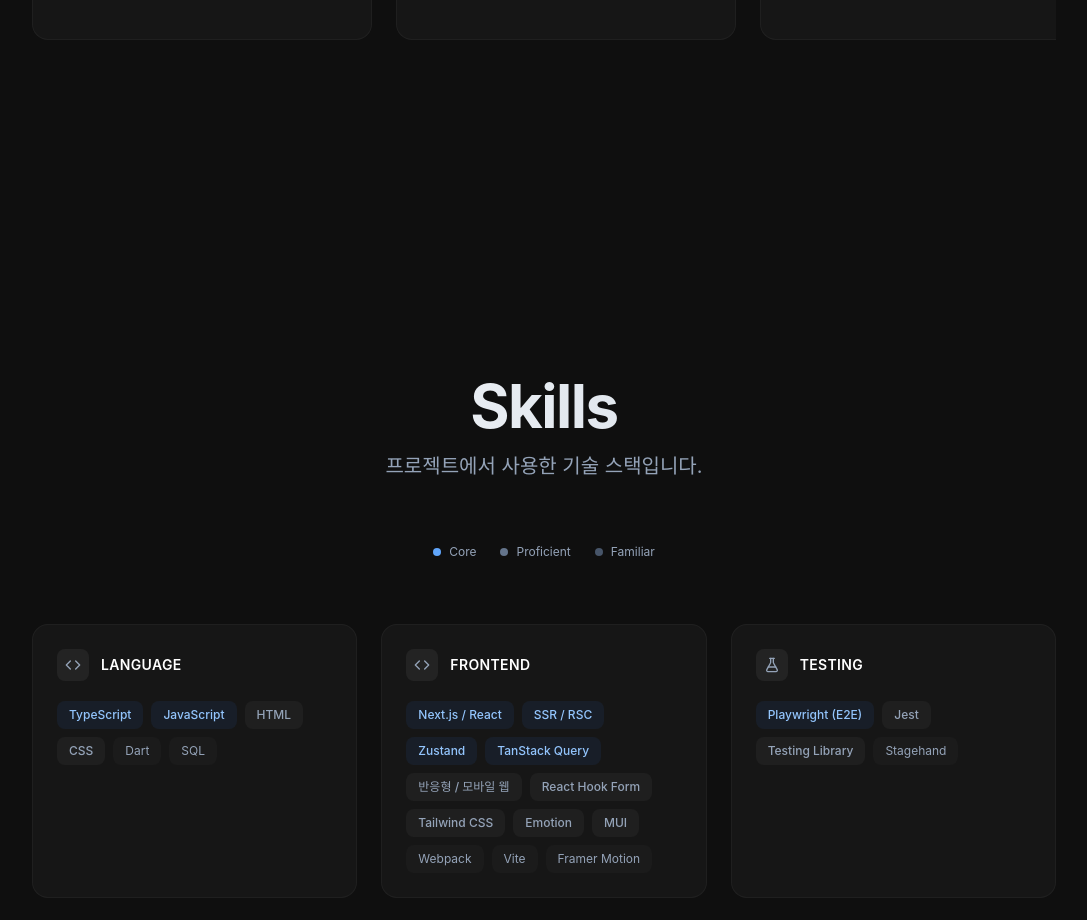
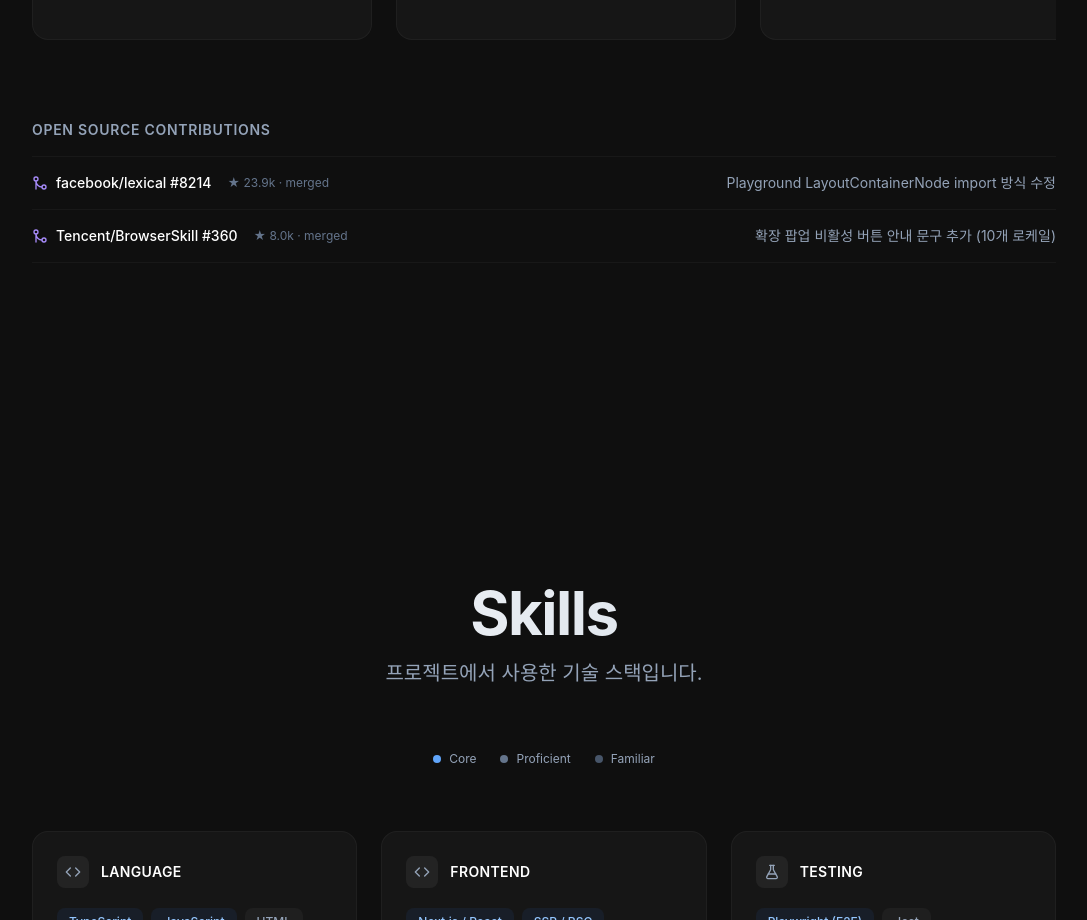
Before and after one commit to WhyBusyy/portfolio, a Next.js app: page / in a window 1280 px wide. Shown: the part 6080-7000 px from the top of the page, without its empty margins (96-1183 px from the left). Built offline with nearby package versions, Linux system fonts and the light colour scheme; a web font is replaced by a local one.

Commit message:
feat: 사이드 프로젝트 섹션에 오픈소스 기여 목록 추가
facebook/lexical #8214, Tencent/BrowserSkill #360 머지 PR을
Side Projects 카드 아래 한 줄 목록으로 노출

```diff
--- a/src/components/SideProjects.tsx
+++ b/src/components/SideProjects.tsx
@@ -11,6 +11,7 @@ import {
   Terminal,
   Package,
   Gamepad2,
+  GitMerge,
   ChevronLeft,
   ChevronRight,
 } from "lucide-react";
@@ -149,6 +150,31 @@ const sideProjects: SideProject[] = [
     gradient:
       "from-emerald-500/20 to-teal-500/20 dark:from-emerald-500/10 dark:to-teal-500/10",
     accentColor: "text-emerald-600 dark:text-emerald-400",
+  },
+];
+
+interface OssContribution {
+  repo: string;
+  stars: string;
+  pr: number;
+  url: string;
+  summary: string;
+}
+
+const ossContributions: OssContribution[] = [
+  {
+    repo: "facebook/lexical",
+    stars: "23.9k",
+    pr: 8214,
+    url: "https://github.com/facebook/lexical/pull/8214",
+    summary: "Playground LayoutContainerNode import 방식 수정",
+  },
+  {
+    repo: "Tencent/BrowserSkill",
+    stars: "8.0k",
+    pr: 360,
+    url: "https://github.com/Tencent/BrowserSkill/pull/360",
+    summary: "확장 팝업 비활성 버튼 안내 문구 추가 (10개 로케일)",
   },
 ];
 
@@ -435,6 +461,36 @@ export default function SideProjects() {
               })}
             </div>
           </div>
+
+          <div className="max-w-5xl mx-auto mt-16">
+            <h3 className="text-sm font-semibold tracking-wider uppercase text-slate-500 dark:text-slate-400 mb-4">
+              Open Source Contributions
+            </h3>
+            <ul className="divide-y divide-slate-100 dark:divide-white/[0.04] border-y border-slate-100 dark:border-white/[0.04]">
+              {ossContributions.map((oss) => (
+                <li key={oss.url}>
+                  <a
+                    href={oss.url}
+                    target="_blank"
+                    rel="noopener noreferrer"
+                    className="group flex flex-col sm:flex-row sm:items-center gap-1 sm:gap-4 py-4"
+                  >
+                    <span className="flex items-center gap-2 text-sm font-medium text-slate-900 dark:text-white
+                                     group-hover:text-blue-600 dark:group-hover:text-blue-400 transition-colors">
+                      <GitMerge className="w-4 h-4 text-violet-600 dark:text-violet-400" />
+                      {oss.repo} #{oss.pr}
+                    </span>
+                    <span className="text-xs text-slate-400 dark:text-slate-500">
+                      ★ {oss.stars} · merged
+                    </span>
+                    <span className="text-sm text-slate-500 dark:text-slate-400 sm:ml-auto">
+                      {oss.summary}
+                    </span>
+                  </a>
+                </li>
+              ))}
+            </ul>
+          </div>
         </motion.div>
       </div>
     </section>
```
